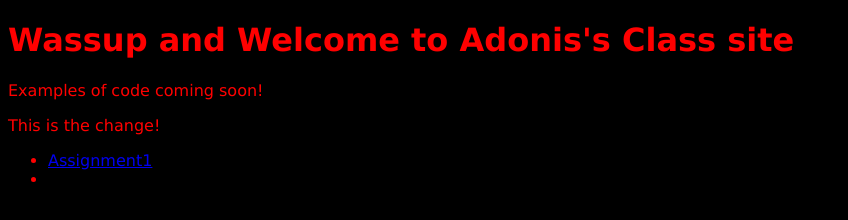
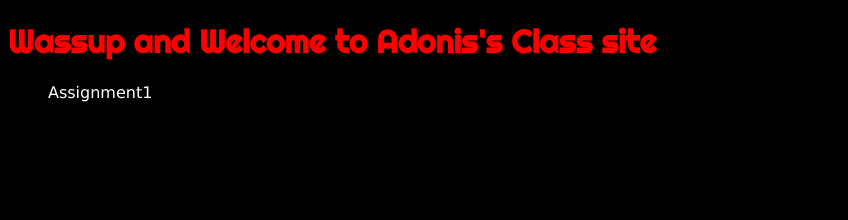
Before and after one commit to Adonis1900/MMP240, a plain HTML site: page index.html in a window 1280 px wide. Shown: the whole page, without its empty margins (0-848 px from the left). Drawn offline with Linux system fonts and the light colour scheme.

Commit message:
added some more code...

```diff
--- a/index.html
+++ b/index.html
@@ -2,12 +2,27 @@
 <html>
 	<head>
 		<title>Adonis Rosemond | MMP240</title>
+		<link href="https://fonts.googleapis.com/css?family=Righteous" rel="stylesheet">
 		<!-- embedded css -->
 	<style type="text/css">
 		body{
 			background-color: black;
 			font-family: "Lucida Sans Unicode", "Lucida Grande", sans-serif;
 			color: red;
+		}
+
+			h1{font-family: 'Righteous', cursive;
+		}
+		a{
+			color: white;
+			text-decoration: none;
+		}
+		a:hover{
+			color: blue;
+			text-decoration: underline;
+		}
+		ul{list-style: none;
+		}
 
 
 			</style></style>
@@ -15,8 +30,6 @@
 	</head>
 	<body>
 		<h1>Wassup and Welcome to Adonis's Class site</h1>
-		<p>Examples of code coming soon!</p>
-		<p>This is the change!</p>
 		<ul>
 			<li><a href="Assignment1/index.html">Assignment1 <a><li>
 		</ul>
```
